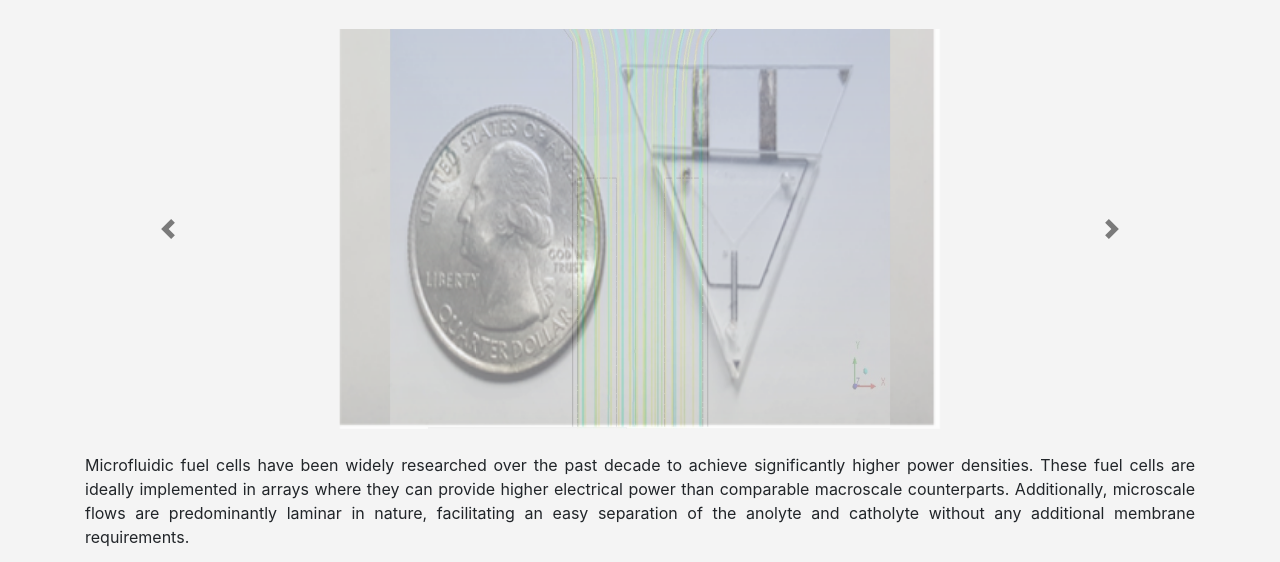
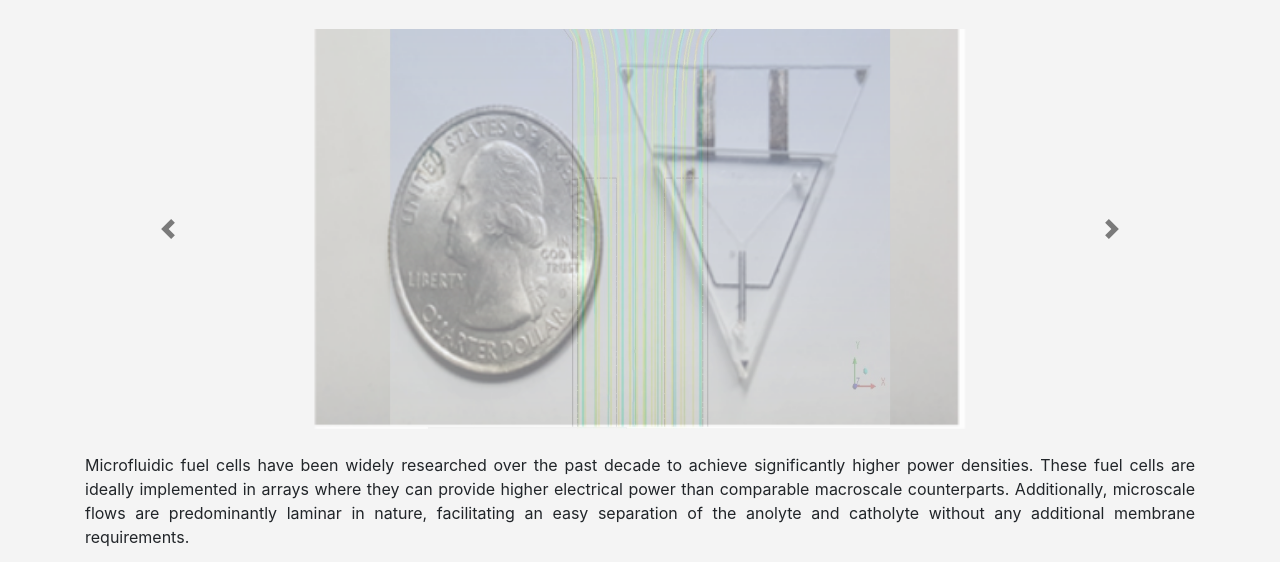
Before and after one commit to harsharajp/harsharajp.github.io, a plain HTML site: page hanyang.html in a window 1280 px wide. Shown: the part 174-736 px from the top of the page. Drawn offline with Linux system fonts and the light colour scheme.

Commit message:
Update hanyang.html

```diff
--- a/hanyang.html
+++ b/hanyang.html
@@ -65,7 +65,7 @@
                 <div class="carousel-inner">
                   <div class="carousel-item active">
                     <div class="d-flex justify-content-center">
-                      <img src="./han/cell.png" style="height:400px; width:600px;" alt="First slide">
+                      <img src="./han/cell.png" style="height:400px; width:650px;" alt="First slide">
                     </div>
                   </div>
                   <div class="carousel-item">
```
